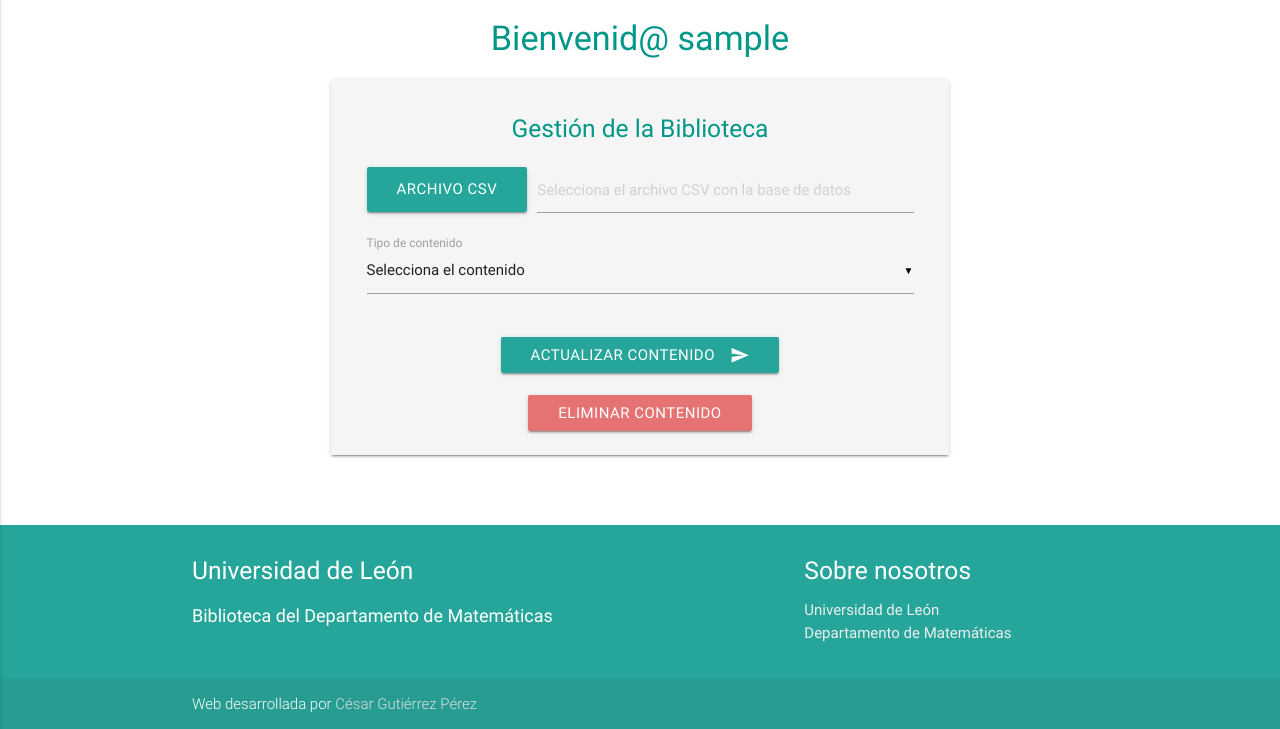
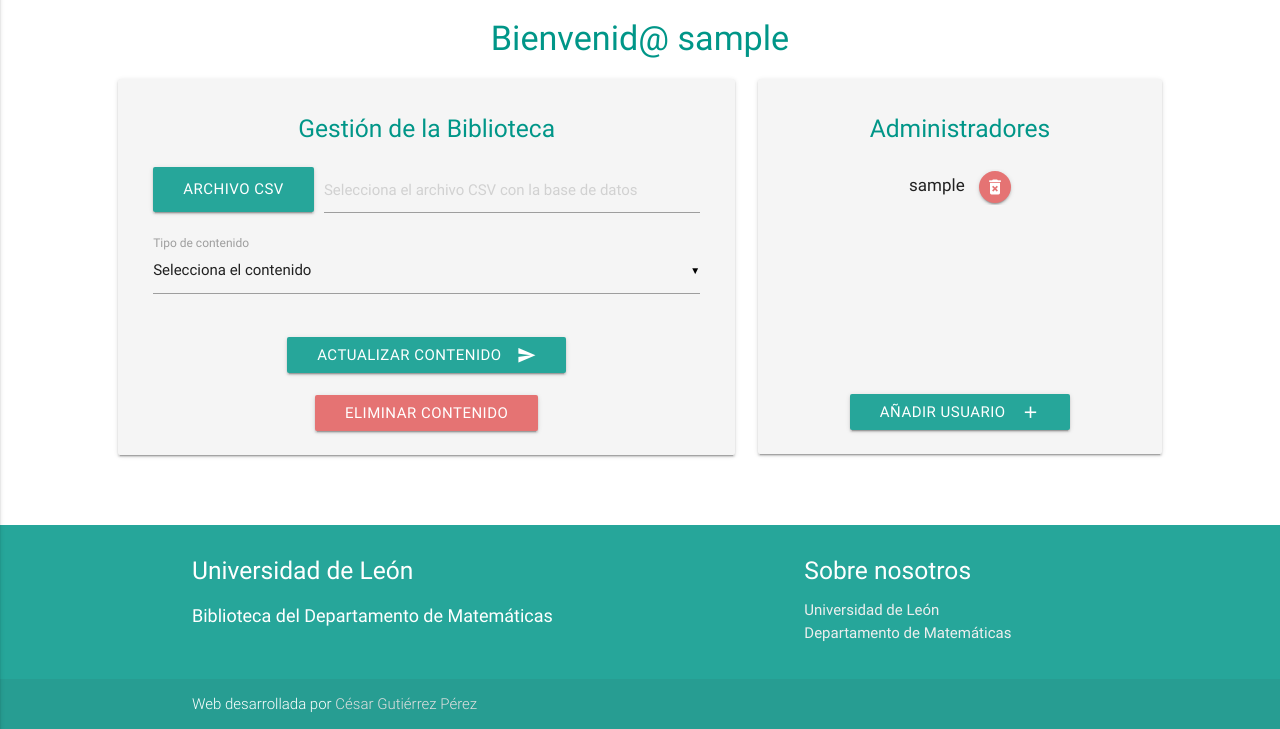
Before and after one commit to cesargupe/UniversidadLeon-DepartamentoMatematicas-Web, a PHP site: page /admin.php in a window 1280 px wide. Shown: the part 71-800 px from the top of the page. Run offline with PHP 8.4, Linux system fonts and the light colour scheme; the visitor is signed in with stand-in values (Sample User, id 1); tables that the repository leaves empty or names only in its code hold one stand-in row (values such as "Sample post"); some libraries are stand-ins or nearby versions.

Commit message:
version 1.0

```diff
--- a/Web/Biblioteca/admin.php
+++ b/Web/Biblioteca/admin.php
@@ -12,9 +12,47 @@ if(!isset($_SESSION['user'])){ /* Si un usuario no ha iniciado sesion */
 
 }
 
+/* Incluyo el php que tiene la funcion para conectarse con la base de datos
+ * y registrar entrada en el log.
+ */
+Include('./conectorDB.php');
+
+
+/* Establezco conexion con la base de datos */
+$conection = conectDB();
+
+/* Función para obtener el nombre de usuario y pintarlo. */
 function getUsername(){
 
   return $_SESSION['user'];
+
+}
+
+/* Funcion para obtener los usuarios de la base de datos */
+function getUsers(){
+
+  /* Llamada a las variables globales a utilizar */
+  global $conection;
+
+  /* Creacion de la sentencia para obtener los usuarios */
+  $sentence = "SELECT * FROM usuarios WHERE username NOT LIKE 'admin'";
+
+  /* Ejecuto la sentencia */
+  $query = mysqli_query($conection, $sentence) or die("ERROR_CONSULTA_DB");
+
+  /* Recorro toda la lista de usuarios y pinto uno por uno */
+  while($user = mysqli_fetch_array($query)){
+
+    printUser($user);
+
+  }
+
+}
+
+/* Función para pintar los usuarios uno por uno */
+function printUser($user){
+
+  echo '<p class="user-text">'. $user['username'] .' <a id="'. $user['username'] .'" onclick="deleteUser(this.id);" class="btn-floating btn-delete red lighten-2"><i class="material-icons">delete_forever</i></a></p>';
 
 }
 
@@ -52,6 +90,40 @@ function getUsername(){
 
   <!-- Scripts propios -->
   <script src="js/admin.js"></script>
+
+  <!-- Modal addUser -->
+  <div id="modal_addUser" class="modal">
+
+    <div class="modal-content">
+
+      <div class="row">
+
+        <form id="form_addUser" action="" name="myForm" method="post" accept-charset="utf-8" enctype="multipart/form-data">
+
+        <h5 class="tittle-modal center teal-text">Nuevo Usuario</h5>
+        <a class="modal-action modal-close btn-floating btn-close-modal teal lighten-1 right"><i class="material-icons">close</i></a>
+
+        <div class="input-field col s12">
+          <i class="material-icons prefix">account_circle</i>
+          <input name="username" id="username" type="text" class="validate">
+          <label for="username">Nombre de usuario</label>
+        </div>
+
+        <div class="input-field col s12">
+          <i class="material-icons prefix">lock</i>
+          <input name="password" id="password" type="password" name="pass">
+          <label for="password">Contraseña</label>
+        </div>
+
+        <center><button name="action" type="submit" class="modal-action modal-close modal-submit waves-effect waves-light btn">Añadir</button></center>
+
+        </form>
+
+      </div>
+
+    </div>
+
+  </div>
 
   <header>
 
@@ -98,13 +170,12 @@ function getUsername(){
 
       <h4 class="center-align tittle teal-text">Bienvenid@ <?php echo getUsername(); ?></h4>
 
-
-      <div class="col s12 m8 offset-m2 l6 offset-l3">
+      <div class="col s10 offset-s1 m8 offset-m2 l6 offset-l1">
         <div class="card-panel grey lighten-4 row">
 
           <h5 class="center teal-text">Gestión de la Biblioteca</h5>
 
-          <form id="form" action="" name="myForm" method="post" accept-charset="utf-8" enctype="multipart/form-data">
+          <form id="form_sendContent" action="" name="myForm" method="post" accept-charset="utf-8" enctype="multipart/form-data">
 
             <div class="file-field input-field col s12">
               <div class="btn">
@@ -121,7 +192,7 @@ function getUsername(){
               <select class="icons">
                 <option value="" disabled selected>Selecciona el contenido</option>
                 <option value="" data-icon="img/book.png" class="left circle">Libros</option>
-                <option value="" data-icon="img/magacine.png" class="left circle">Revistas</option>
+                <option value="" disabled data-icon="img/magacine.png" class="left circle">Revistas (aún no disponible)</option>
               </select>
               <label>Tipo de contenido</label>
             </div>
@@ -133,7 +204,7 @@ function getUsername(){
             </div>
 
             <div class="center col s12">
-              <br><a onclick="deleteContent();" class="btn red red lighten-2 waves-effect waves-light">Eliminar contenido</a>
+              <br><a onclick="deleteContent();" class="btn red lighten-2 waves-effect waves-light">Eliminar contenido</a>
             </div>
 
           </form>
@@ -160,6 +231,27 @@ function getUsername(){
             <p class="center-align grey-text text-darken-1 text-footer">Archivo subido con éxito.</p>
             <center><a class="waves-effect waves-light btn">Subir más contenido</a></center>
           </div>
+
+        </div>
+
+      </div>
+
+      <div class="col s10 offset-s1 m8 offset-m2 l4">
+        <div class="card-panel grey lighten-4 row">
+
+          <center>
+
+            <h5 class="teal-text">Administradores</h5>
+
+            <div class="users">
+
+              <?php getUsers(); ?>
+
+            </div>
+
+            <a href="#modal_addUser" id="sendUser" class="modal-trigger waves-effect waves-light btn"><i class="material-icons right">add</i>Añadir usuario</a>
+
+          </center>
 
         </div>
 
--- a/Web/Biblioteca/css/admin.css
+++ b/Web/Biblioteca/css/admin.css
@@ -2,6 +2,10 @@ body {
   display: flex;
   min-height: 100vh;
   flex-direction: column;
+}
+
+p {
+  overflow: auto;
 }
 
 main {
@@ -26,8 +30,47 @@ a.logo{
   font-size: 17px;
 }
 
+.btn-close-modal{
+  position: absolute;
+  right: 15px;
+  top: 15px;
+}
+
+.modal-submit{
+  margin-top: 30px;
+}
+
 .tittle{
   padding-top: 10px;
+}
+
+.users{
+  height: 242px;
+  overflow: scroll;
+}
+
+@media only screen and (max-width: 1200px) {
+    .users{height: 237px;}
+}
+
+@media only screen and (max-width: 992px) {
+    .users{height: inherit;}
+}
+
+.user-text{
+  padding: 2px;
+  font-size: 17px;
+}
+
+.btn-delete{
+  margin-left: 10px;
+  width: 32px;
+  height: 32px;
+}
+
+.btn-delete i{
+  font-size: 20px;
+  line-height: 32px;
 }
 
 .text-footer{
--- a/Web/Biblioteca/js/admin.js
+++ b/Web/Biblioteca/js/admin.js
@@ -2,8 +2,9 @@ $( document ).ready(function(){
 
   $(".button-collapse").sideNav();
   $('select').material_select();
+  $('.modal').modal();
 
-  $("#form").on('submit',(function(e) {
+  $("#form_sendContent").on('submit',(function(e) {
 
     e.preventDefault();
 
@@ -37,7 +38,47 @@ $( document ).ready(function(){
 
   }));
 
+
+  $("#form_addUser").on('submit',(function(e) {
+
+    e.preventDefault();
+
+    var request = $.ajax({
+      url: "./routes/addUser.php", // Url to which the request is send
+      type: "POST",             // Type of request to be send, called as method
+      data: new FormData(this), // Data sent to server, a set of key/value pairs (i.e. form fields and values)
+      contentType: false,       // The content type used when sending data to the server.
+      cache: false,             // To unable request pages to be cached
+      processData:false         // To send DOMDocument or non processed data file it is set to false
     });
+
+    request.done(function(msg) {
+
+      msg = JSON.parse(msg);
+
+      if (msg["success"] == "ok"){
+
+        Materialize.toast('El usuario fue añadido con éxito.', 4000, 'rounded teal');
+        $("#sendUser").before('<p class="user-text">'+ msg["username"] +' <a id="'+ msg["username"] +'" onclick="deleteUser(this.id);" class="btn-floating btn-delete red lighten-1"><i class="material-icons">delete_forever</i></a></p>');
+
+      }else {
+
+        Materialize.toast(msg["error"], 4000, 'rounded red lighten-2');
+
+      }
+
+    });
+
+    request.fail(function( jqXHR, textStatus ) {
+
+      alert( "Request failed: " + textStatus );
+
+    });
+
+  }));
+
+});
+
 
 function deleteContent() {
 
@@ -62,19 +103,31 @@ function deleteContent() {
 
 }
 
-function deleteContent() {
+function deleteUser(id) {
+
+  var msg = "¿Estás seguro de que quieres eliminar el usuario " + id + "?";
+
+  if (confirm(msg)) {
 
     var request = $.ajax({
-    url: "./routes/deleteContent.php", // Url to which the request is send
+      url: "./routes/deleteUser.php", // Url to which the request is send
       type: "POST",             // Type of request to be send, called as method
-    cache: false,             // To unable request pages to be cached
-    processData:false         // To send DOMDocument or non processed data file it is set to false
+      data: {username: id},     // ID del usuario que elimino
+      cache: false              // To unable request pages to be cached
     });
 
     request.done(function(msg) {
 
-    if (msg == "ok") Materialize.toast("Se eliminó el contenido con éxito.", 6000, 'rounded red lighten-2');
+      if (msg == "ok"){
 
+        Materialize.toast("El usuario fue eliminado con éxito.", 4000, 'rounded teal');
+        $("#"+id).parent().remove();
+
+      } else {
+
+        Materialize.toast(msg, 4000, 'rounded red lighten-2');
+
+      }
     });
 
     request.fail(function( jqXHR, textStatus ) {
@@ -85,9 +138,12 @@ function deleteContent() {
 
   }
 
+
+}
+
 function printLoadData() {
 
-  $('#form').hide();
+  $('#form_sendContent').hide();
   $('#preloader').show();
 
 }
@@ -101,7 +157,7 @@ function finishLoadData() {
 
 function resetView(){
 
-  $('#form').show();
+  $('#form_sendContent').show();
   $('#preloader').hide();
   $('#finishUpload').hide();
 
--- a/Web/Biblioteca/libros.php
+++ b/Web/Biblioteca/libros.php
@@ -29,7 +29,7 @@ function loadBooks(){
 
   }
 
-  /* Creacion de la sentencia para introducir el nuevo lote */
+  /* Creacion de la sentencia para obtener los libros */
   $sentence = "SELECT *, id FROM libros WHERE
 
   ". $disponible ."
```
Also changed, not shown: Web/Biblioteca/routes/addUser.php (added, +57 -0 lines), Web/Biblioteca/routes/deleteUser.php (added, +48 -0 lines), Web/Biblioteca/routes/uploadFile.php (+12 -14 lines). Lines whose indentation alone changed are shown as unchanged.
